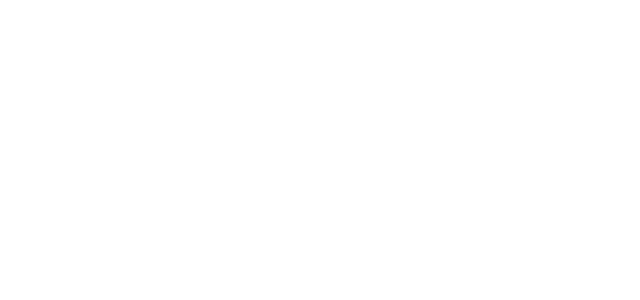
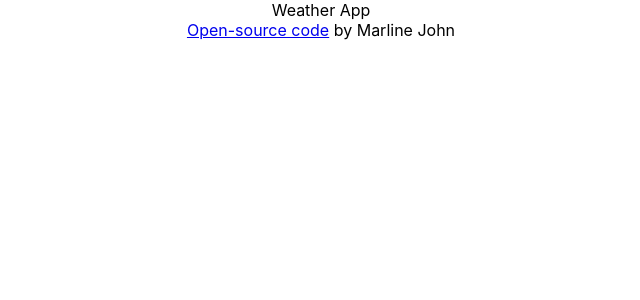
Before and after one commit to marlinejohn/redi-react-weather-app, a React (Create React App) app: page / in a window 1280 px wide. Shown: the top 300 px of the page, without its empty margins (319-959 px from the left). Built offline with nearby package versions, Linux system fonts and the light colour scheme.

Commit message:
Removed unnecessary files and included GitHub repo URL

```diff
--- a/src/App.js
+++ b/src/App.js
@@ -1,7 +1,20 @@
 import "./App.css";
 
 function App() {
-  return <div className="App"> </div>;
+  return (
+    <div className="App">
+      Weather App
+      <footer>
+        <a
+          href="https://github.com/marlinejohn/redi-react-weather-app"
+          target="_blank"
+        >
+          Open-source code
+        </a>{" "}
+        by Marline John
+      </footer>
+    </div>
+  );
 }
 
 export default App;
```
Also changed, not shown: 1 other file (tests, documents, lock files or other folders).
